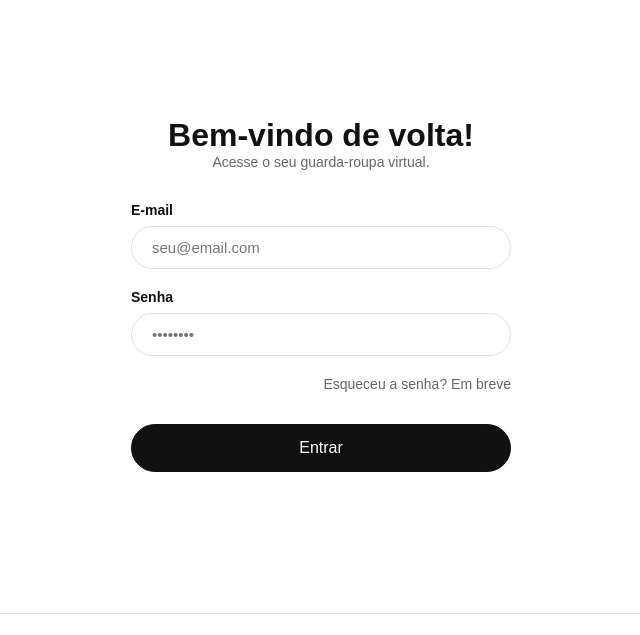
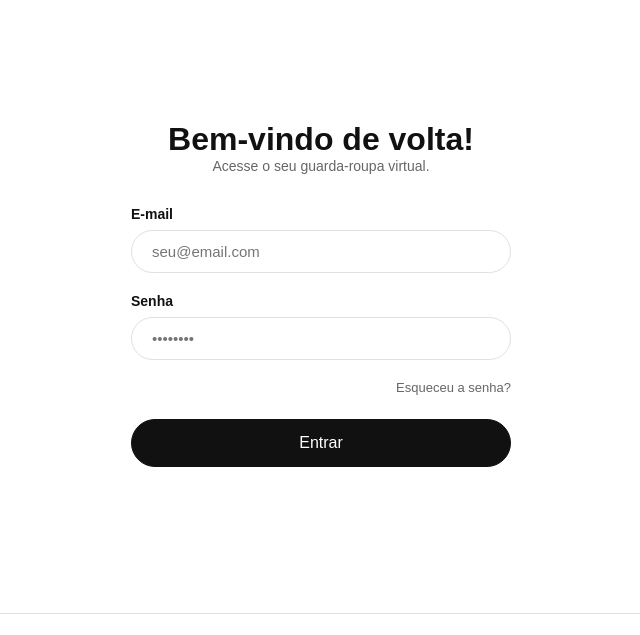
Before and after one commit to beatrizloyola/DRESScode, a Django app: page /login/ in a window 1280 px wide. Shown: the part 85-720 px from the top of the page, without its empty margins (319-959 px from the left). Run offline with Django 5.2, Linux system fonts and the light colour scheme; some web fonts are replaced.

Commit message:
feat: habilita botão de recuperação de senha

```diff
--- a/templates/Login.html
+++ b/templates/Login.html
@@ -80,9 +80,9 @@
           >
         </div>
 
-        <p class="forgot-password" aria-disabled="true">
-          Esqueceu a senha? Em breve
-        </p>
+        <a href="{% url 'password_reset' %}" class="forgot-password">
+          Esqueceu a senha?
+        </a>
 
         <button type="submit" class="btn btn-primary btn-full">
           Entrar
```
